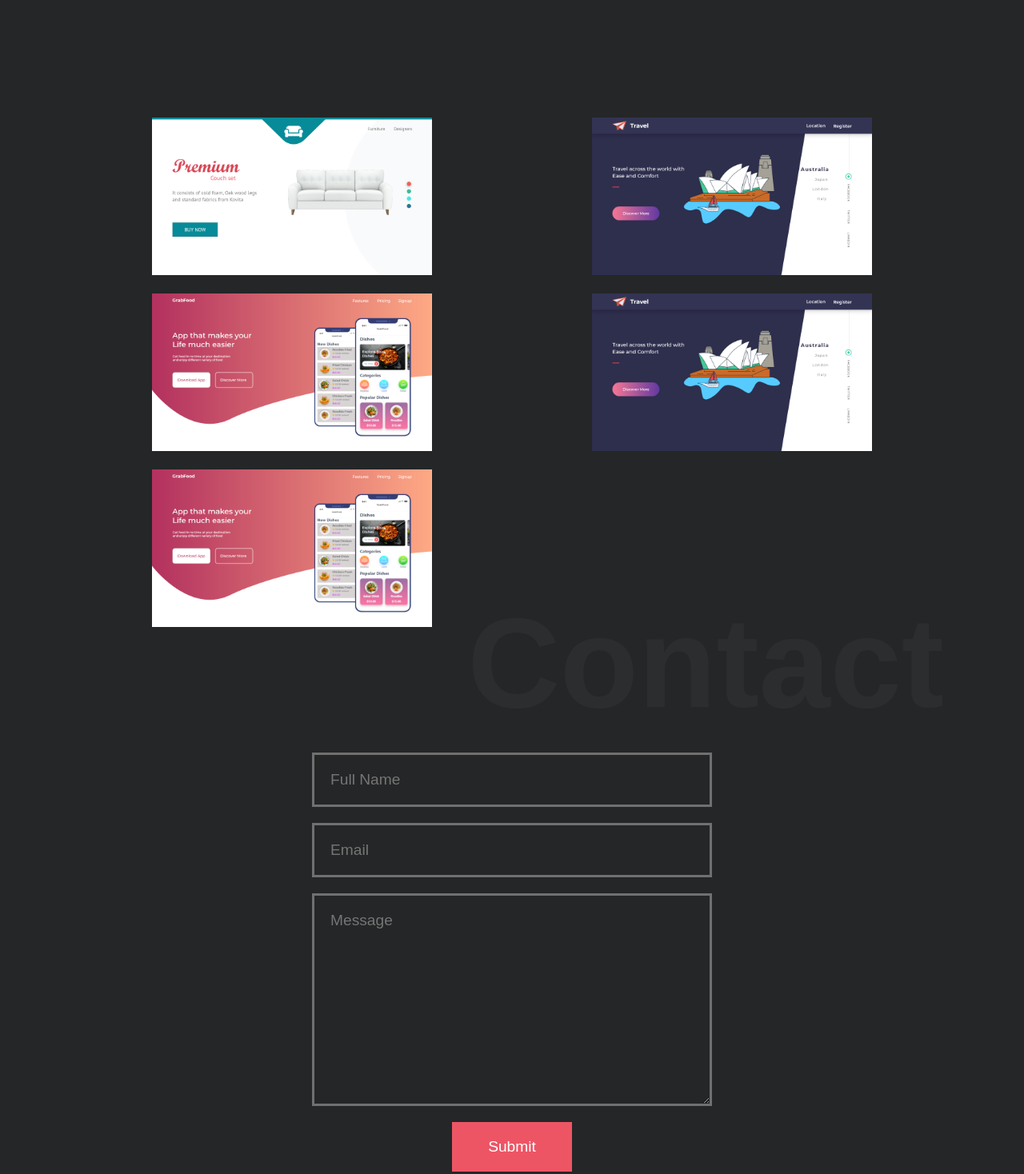
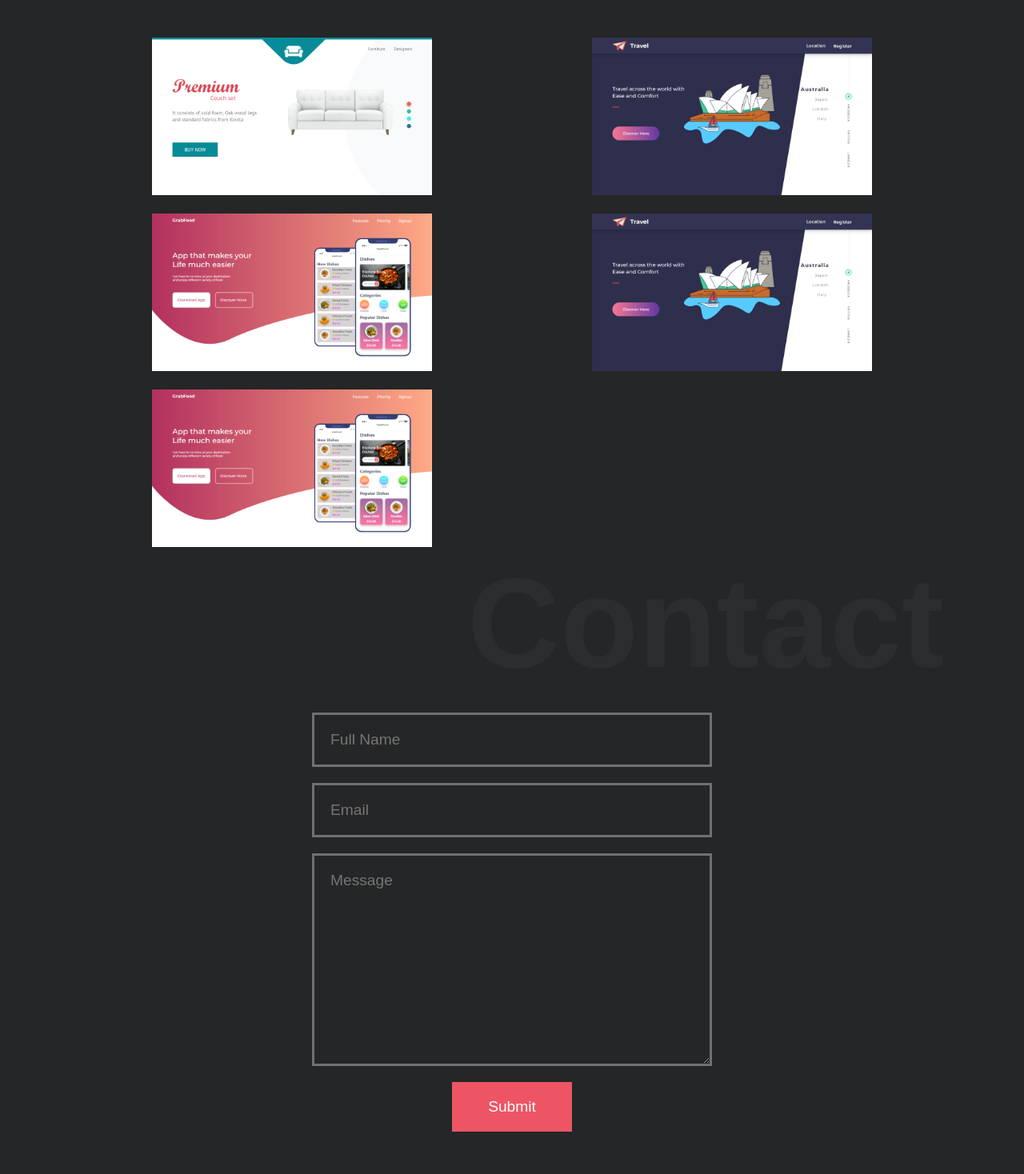
Before and after one commit to ajaysingh853/Portfolio, a plain HTML site: page index.html in a window 1280 px wide. Shown: the part 2739-4207 px from the top of the page at 80% size. Drawn offline with Linux system fonts and the light colour scheme.

```diff
--- a/css/style.css
+++ b/css/style.css
@@ -265,7 +265,7 @@
 }
 
 div[class^="category-"] {
-  margin-top: 50px;
+  margin-top: -50px;
   display: grid;
   grid-template-columns: repeat(auto-fill, minmax(350px, 1fr));
   grid-gap: 20px;
@@ -299,7 +299,7 @@
 }
 
 .contact {
-  margin-top: 50px;
+  margin-top: 100px;
 }
 
 form input,
--- a/index.html
+++ b/index.html
@@ -7,6 +7,7 @@
     <link rel="stylesheet" href="css/animate.css" />
     <link rel="stylesheet" href="css/style.css" />
     <title>Ajay Portfolio</title>
+    <link rel="shortcut icon" type="image/x-icon" href="img/2621018.svg" />
   </head>
   <body>
     <div class="container navbar">
```
Also changed, not shown: img/2621018.svg (added), img/3271488.svg (added).
